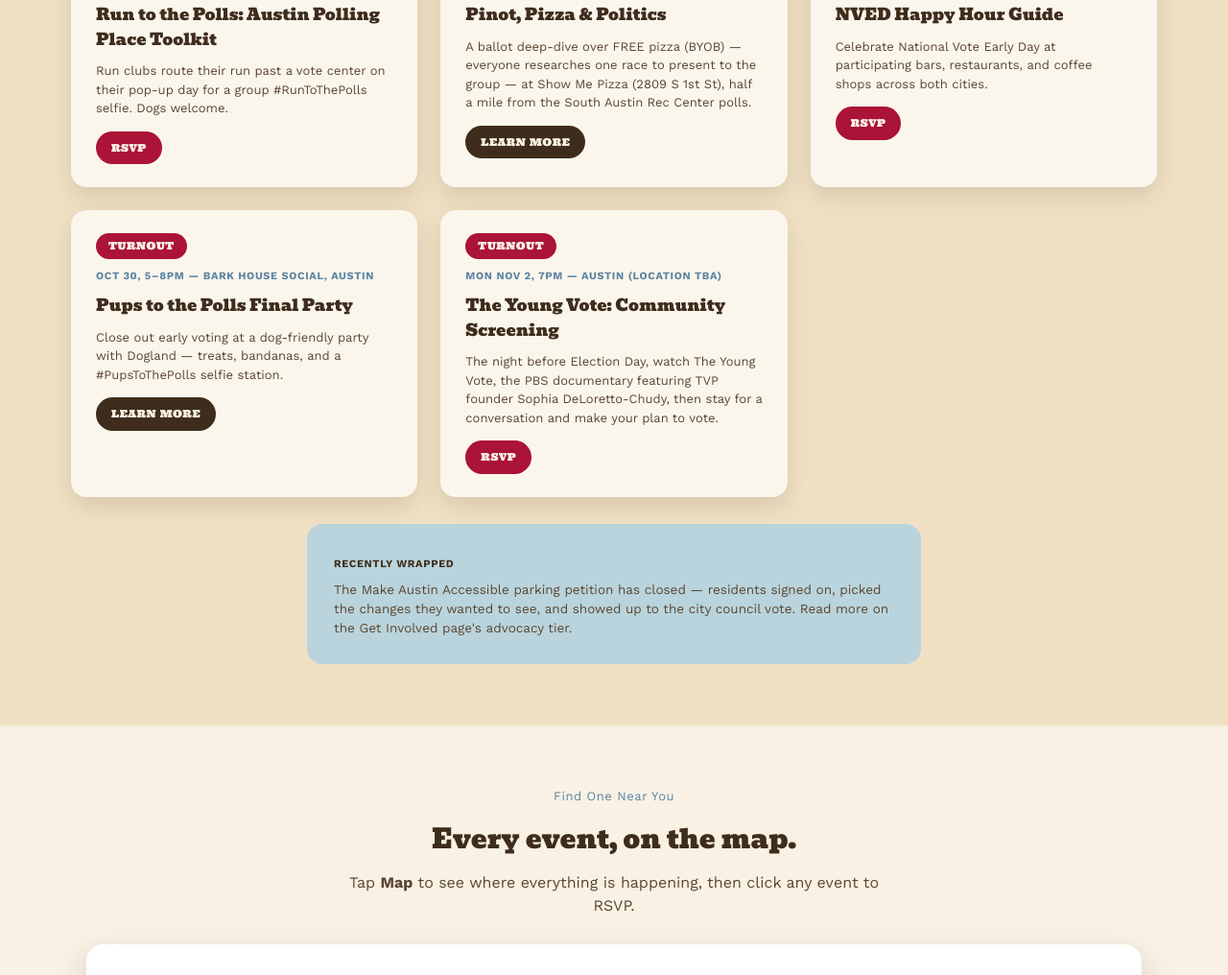
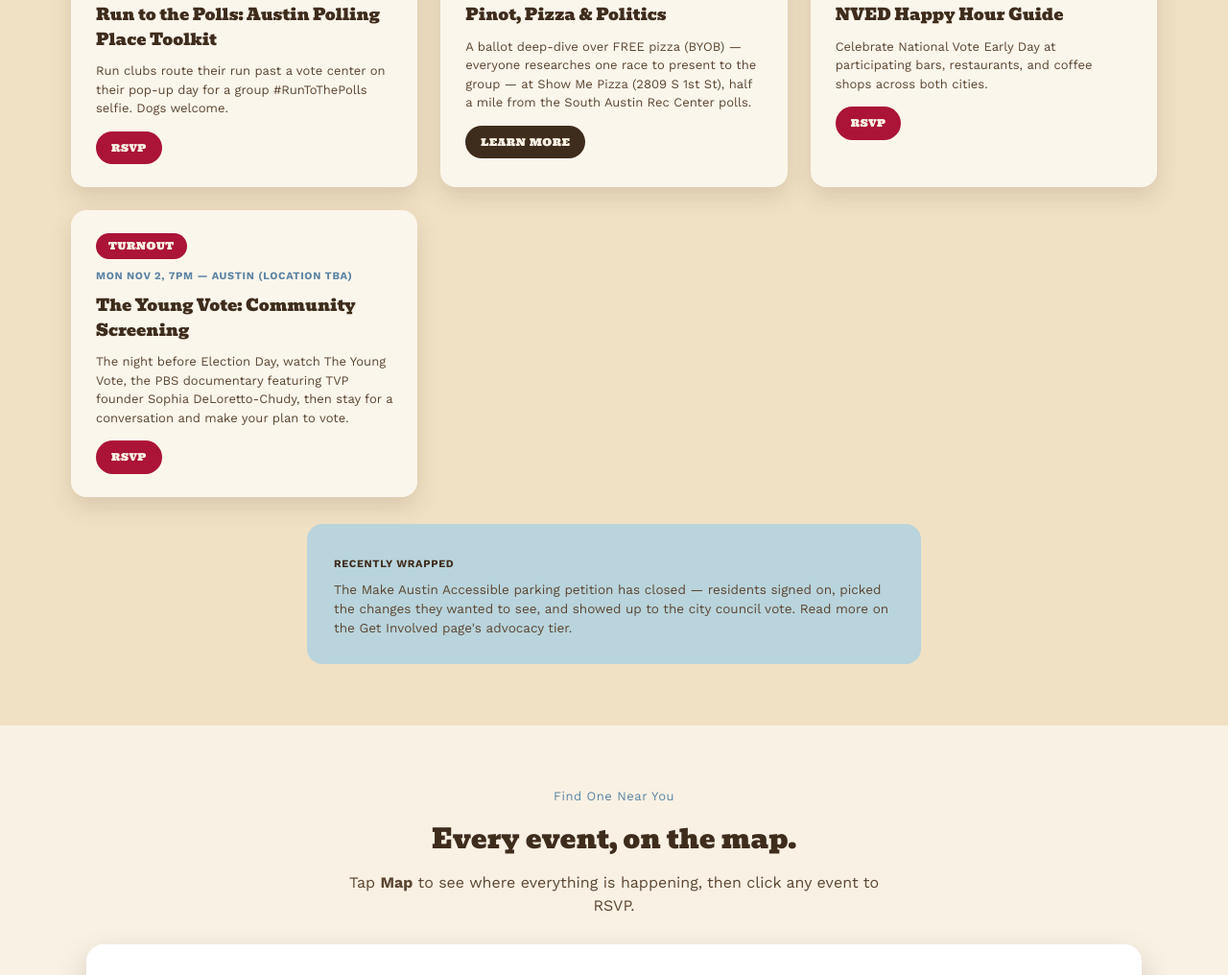
Before and after one commit to sophforpresident/texas-voter-project, a plain HTML site: page events.html in a window 1280 px wide. Shown: the part 2430-3446 px from the top of the page at 96% size. Drawn offline with nearby package versions, Linux system fonts and the light colour scheme; grey boxes are pictures that could not be loaded.

Commit message:
Events: remove cancelled Pups to the Polls Final Party at BARk House Social (Oct 30)

```diff
--- a/events.html
+++ b/events.html
@@ -193,14 +193,6 @@
           <div class="cta-row"><a href="https://tvp.qomon.org/action/32fd6aed-nved-happy-hour-guide" target="_blank" rel="noopener" class="btn btn-red">RSVP</a></div>
         </div>
 
-        <div class="event-card" data-end="2026-10-31T01:00:00Z">
-          <span class="pill-tag" style="background:var(--red); align-self:flex-start;">Turnout</span>
-          <div class="badge-inline" style="color:var(--teal);">Oct 30, 5–8pm — BARk House Social, Austin</div>
-          <div class="tvp-h" style="font-size:17px;">Pups to the Polls Final Party</div>
-          <p style="font-size:13px; color:var(--ink-soft); margin:0;">Close out early voting at a dog-friendly party with Dogland — treats, bandanas, and a #PupsToThePolls selfie station.</p>
-          <div class="cta-row"><a href="https://tvp.qomon.org/action/70675093-pups-to-the-polls-polling-site-pop-ups" target="_blank" rel="noopener" class="btn btn-dark">Learn More</a></div>
-        </div>
-
         <div class="event-card" data-end="2026-11-03T03:00:00Z">
           <span class="pill-tag" style="background:var(--red); align-self:flex-start;">Turnout</span>
           <div class="badge-inline" style="color:var(--teal);">Mon Nov 2, 7pm — Austin (location TBA)</div>
```
